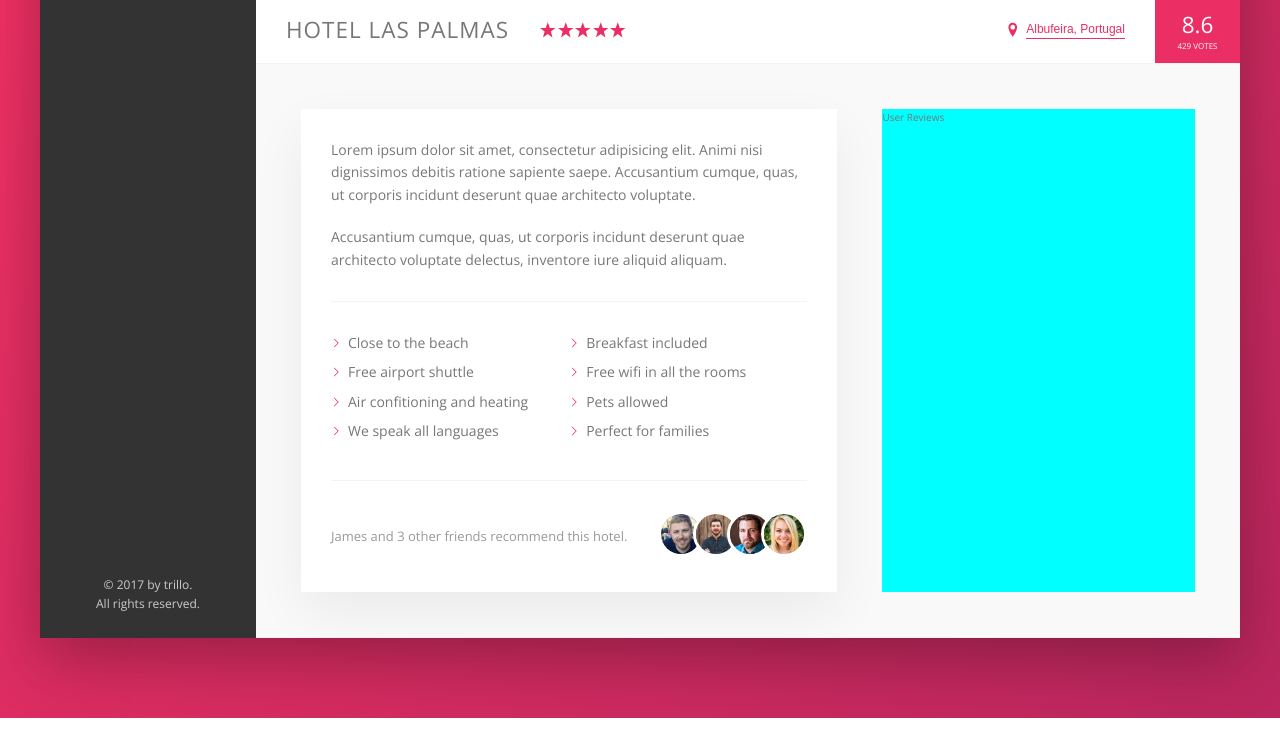
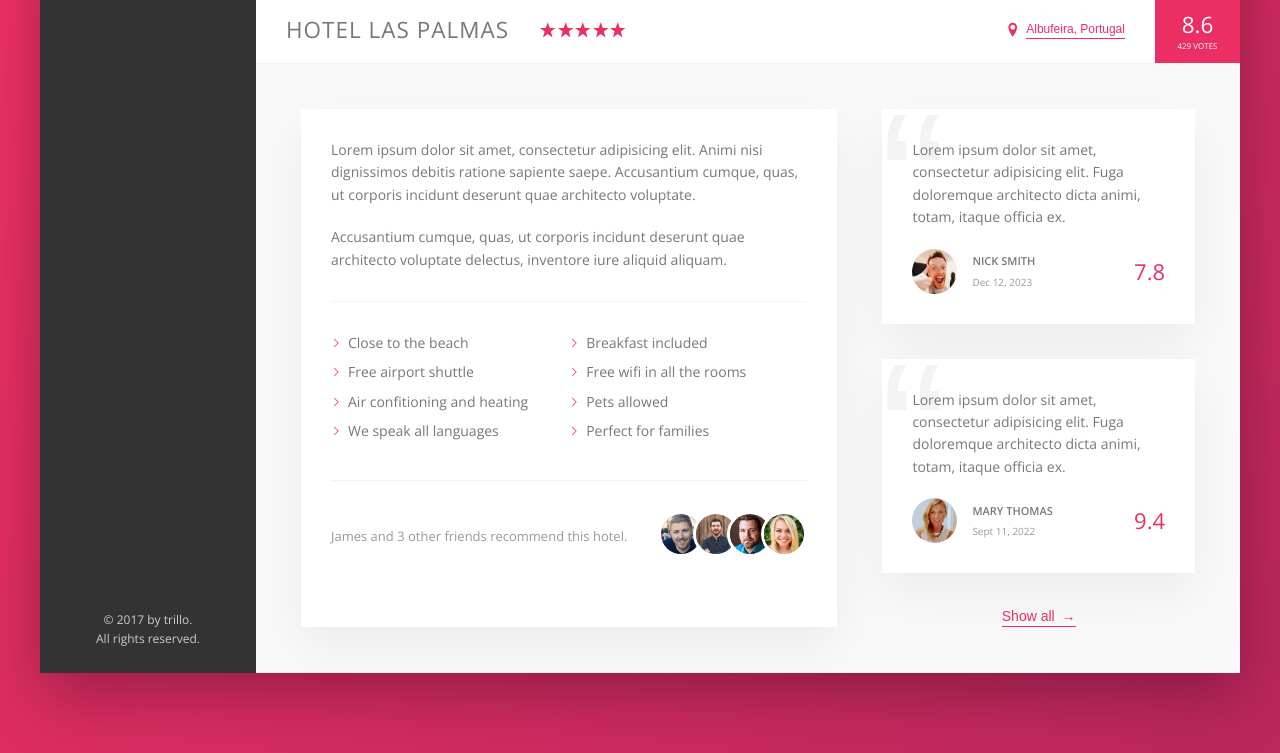
Before and after one commit to AnisBenFerhat/Trillo, a website: page index.html in a window 1280 px wide. Shown: the part 538-1291 px from the top of the page. Before the commit the page ends 1256 px from the top, so only its background shows below. Drawn offline with nearby package versions, Linux system fonts and the light colour scheme; files whose address does not match are found by name.

Commit message:
Feat(User Review): Build, structure and style

```diff
--- a/css/_components.css
+++ b/css/_components.css
@@ -267,6 +267,15 @@
   transition: all 0.2s;
 }
 
+.btn_inline span {
+  margin-left: 3px;
+  transition: margin-left 0.2s;
+}
+
+.btn_inline:hover span {
+  margin-left: 8px;
+}
+
 .btn_inline:hover {
   color: var(--color-grey-dark-1);
 }
@@ -363,3 +372,65 @@
 .recommend__photo:not(:last-child) {
   margin-right: -1.5rem;
 }
+
+/**! Reviews **/
+
+.review {
+  background-color: #fff;
+  box-shadow: var(--shadow-light);
+  padding: 3rem;
+  margin-bottom: 3.5rem;
+  position: relative;
+  overflow: hidden;
+}
+
+.review::before {
+  content: '\201C';
+  position: absolute;
+  top: 7rem;
+  left: -0.25rem;
+  font-size: 20rem;
+  color: var(--color-grey-light-2);
+  font-family: sans-serif;
+  line-height: 1rem;
+}
+
+.review__text {
+  margin-bottom: 2rem;
+  z-index: 3;
+  position: relative;
+}
+
+.review__user {
+  display: flex;
+  align-items: center;
+}
+
+.review__photo {
+  height: 4.5rem;
+  width: 4.5rem;
+  border-radius: 50%;
+  margin-right: 1.5rem;
+}
+
+.review__user-box {
+  margin-right: auto;
+}
+
+.review__user-name {
+  font-size: 1.1rem;
+  font-weight: 600;
+  text-transform: uppercase;
+  margin-bottom: 0.4rem;
+}
+
+.review__user-date {
+  font-size: 1rem;
+  color: var(--color-grey-dark-3);
+}
+
+.review__rating {
+  color: var(--color-primary);
+  font-size: 2.2rem;
+  font-weight: 300;
+}
--- a/css/_layout.css
+++ b/css/_layout.css
@@ -34,6 +34,7 @@
 }
 
 .detail {
+  font-size: 1.4rem;
   display: flex;
   padding: 4.5rem;
   background-color: var(--color-grey-light-1);
@@ -41,7 +42,6 @@
 }
 
 .description {
-  font-size: 1.4rem;
   background-color: #fff;
   box-shadow: var(--shadow-light);
   padding: 3rem;
@@ -50,6 +50,8 @@
 }
 
 .user-reviews {
-  background-color: aqua;
   flex: 1;
+  display: flex;
+  flex-direction: column;
+  align-items: center;
 }
--- a/index.html
+++ b/index.html
@@ -154,7 +154,37 @@
                 </div>
               </div>
             </div>
-            <div class="user-reviews">User Reviews</div>
+            <figure class="user-reviews">
+              <figure class="review">
+                <blockquote class="review__text">
+                  Lorem ipsum dolor sit amet, consectetur adipisicing elit. Fuga doloremque architecto dicta animi,
+                  totam, itaque officia ex.
+                </blockquote>
+                <figcaption class="review__user">
+                  <img src="img/user-1.jpg" alt="An user picture" class="review__photo" />
+                  <div class="review__user-box">
+                    <p class="review__user-name">Nick Smith</p>
+                    <p class="review__user-date">Dec 12, 2023</p>
+                  </div>
+                  <div class="review__rating">7.8</div>
+                </figcaption>
+              </figure>
+              <figure class="review">
+                <blockquote class="review__text">
+                  Lorem ipsum dolor sit amet, consectetur adipisicing elit. Fuga doloremque architecto dicta animi,
+                  totam, itaque officia ex.
+                </blockquote>
+                <figcaption class="review__user">
+                  <img src="img/user-2.jpg" alt="An user picture" class="review__photo" />
+                  <div class="review__user-box">
+                    <p class="review__user-name">Mary Thomas</p>
+                    <p class="review__user-date">Sept 11, 2022</p>
+                  </div>
+                  <div class="review__rating">9.4</div>
+                </figcaption>
+              </figure>
+              <button class="btn_inline">Show all <span>&rarr;</span></button>
+            </figure>
           </div>
         </main>
       </div>
```
